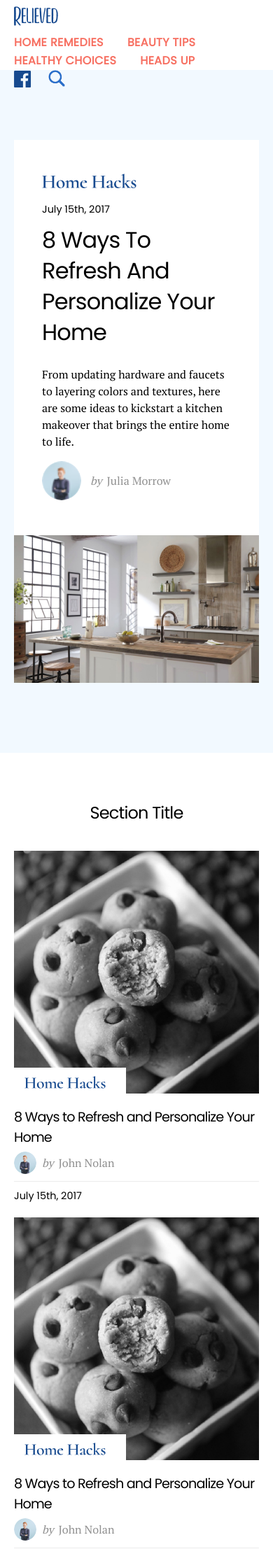
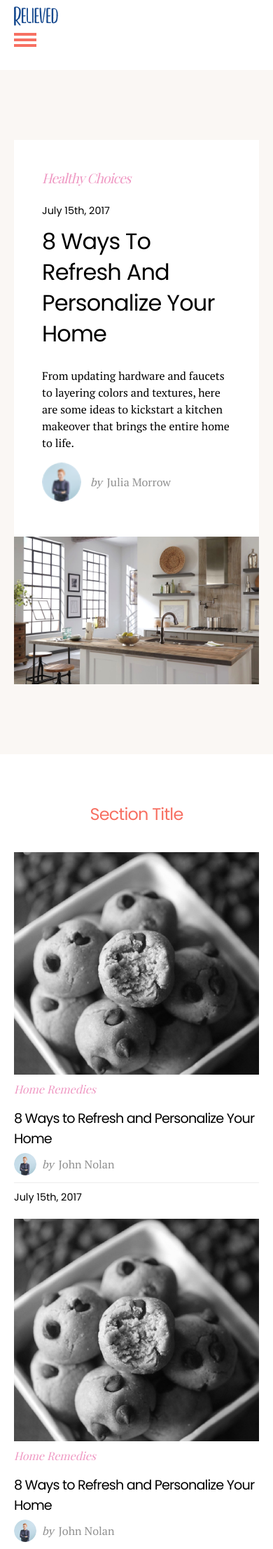
Before and after one commit to lmosele/templates1, a PHP site: page /relieved-index.php in a window 390 px wide. Shown: the top 2214 px of the page at 70% size. Run offline with PHP 8.4, Linux system fonts and the light colour scheme; style sheets or scripts are compiled from the project's sources; some libraries are stand-ins or nearby versions.

Commit message:
Responsive fun

```diff
--- a/relieved-index.php
+++ b/relieved-index.php
@@ -7,12 +7,12 @@
   <?php echo file_get_contents("./src/modules/_relieved-navbar.php") ?>
 
   <!-- Splash Header -->
-	<header class="splash row around-xs">
+	<header class="splash relieved-homepage row around-xs">
 		<article class="splash-container row">
 			<div class="splash-details col-xs-5 first-lg">
-				<div class="post-crumb-category">
+				<div class="post-crumb-category with-text">
 					<a href="#" class="post-crumb-link">
-						<img src="./dist/img/logo-homehacks.svg">
+						Healthy Choices
 					</a>
 				</div>
 				<span class="post-crumb-datetime">July 15th, 2017</span>
@@ -38,15 +38,15 @@
 
 	<!-- Recent Posts -->
 	<section class="section row">
-		<h2 class="section-title col-xs-12">Section Title</h2>
+		<h2 class="section-title text-orange col-xs-12">Section Title</h2>
 		<div class="col-xs-6 col-sm-3">
 			<article class="post-medium">
 				<div class="post-image-container">
 					<a href="#{post link}" class="post-image" alt="{post title}">
 						<img src="./dist/img/photos/tile1.jpg">
 					</a>
-					<div class="post-image-slug bottom">
-						<img src="./dist/img/logo-homehacks.svg">
+					<div class="post-image-slug full">
+						Home Remedies
 					</div>
 				</div>
 				<div class="post-details">
@@ -72,8 +72,8 @@
 					<a href="#{post link}" class="post-image" alt="{post title}">
 						<img src="./dist/img/photos/tile1.jpg">
 					</a>
-					<div class="post-image-slug bottom">
-						<img src="./dist/img/logo-homehacks.svg">
+					<div class="post-image-slug full">
+						Home Remedies
 					</div>
 				</div>
 				<div class="post-details">
@@ -99,8 +99,8 @@
 					<a href="#{post link}" class="post-image" alt="{post title}">
 						<img src="./dist/img/photos/tile1.jpg">
 					</a>
-					<div class="post-image-slug bottom">
-						<img src="./dist/img/logo-homehacks.svg">
+					<div class="post-image-slug full">
+						Home Remedies
 					</div>
 				</div>
 				<div class="post-details">
@@ -126,8 +126,8 @@
 					<a href="#{post link}" class="post-image" alt="{post title}">
 						<img src="./dist/img/photos/tile1.jpg">
 					</a>
-					<div class="post-image-slug bottom">
-						<img src="./dist/img/logo-homehacks.svg">
+					<div class="post-image-slug full">
+						Home Remedies
 					</div>
 				</div>
 				<div class="post-details">
@@ -147,6 +147,7 @@
 				</div>
 			</article>
 		</div>
+
 
 	</section>
 
@@ -275,7 +276,7 @@
 
 	<!-- top trending -->
 	<section class="section top-trending fullwidth">
-		<h2 class="section-title">Section Title</h2>
+		<h2 class="section-title text-orange">Section Title</h2>
 		<div class="pattern-background row"
 				 style="background-image: url('./dist/img/trending-bg.jpg')">
 			<div class="col-xs-12 col-md-6">
@@ -424,7 +425,7 @@
 
 	<!-- Inspiring Posts -->
 	<section class="section row">
-		<h2 class="section-title orange-title col-xs-12">Inspiring Posts</h2>
+		<h2 class="section-title text-orange col-xs-12">Inspiring Posts</h2>
 		<div class="col-xs-12 col-sm-12 col-md-10 row">
 			<div class="col-xs-6 col-md-3">
 				<article class="post-small">
--- a/src/modules/_footer.php
+++ b/src/modules/_footer.php
@@ -1,9 +1,9 @@
 <footer>
 	<div class="footer-brands row middle-xs">
-		<a href="#" class="footer-main-logo col-lg-2">
+		<a href="#" class="footer-main-logo col-xs-2">
       <img src="./dist/img/logo-sbly.svg" alt="{site name}">
 		</a>
-		<ul class="brands-list col-lg-5">
+		<ul class="brands-list hide-mobile col-xs-10">
         <li>
           <a href="#" class="brand-logo">
             <img src="./dist/img/logo-relieved.svg">
@@ -28,7 +28,7 @@
 	</div>
 
 	<div class="footer-legal-links row">
-		<ul class="links-list col-lg-6">
+		<ul class="links-list col-xs-9">
 			<li class="nav-link">
 				<a href="#">About</a>
 			</li>
@@ -45,7 +45,7 @@
 				<a href="#">Contact</a>
 			</li>
 		</ul>
-		<a href="#" class="footer-fb-logo end-xs col-lg-6">
+		<a href="#" class="footer-fb-logo end-xs col-xs-3">
       <img src="./dist/img/fb-icon.svg" alt="{site name}">
 		</a>
 	</div>
--- a/src/modules/_navbar.php
+++ b/src/modules/_navbar.php
@@ -5,7 +5,7 @@
         <img src="./dist/img/logo-sbly.svg" alt="{site name}">
       </a>
 
-      <ul class="brands-list col-lg-6 center-xs">
+      <ul class="brands-list hide-mobile col-xs-6 center-xs">
         <li>
           <a href="#" class="brand-logo">
             <img src="./dist/img/logo-relieved.svg">
--- a/src/modules/_relieved-navbar.php
+++ b/src/modules/_relieved-navbar.php
@@ -5,7 +5,7 @@
         <img src="./dist/img/logo-relieved.svg" alt="{site name}">
       </a>
 
-      <ul class="links-list category-nav col-lg-8 end-xs">
+      <ul class="links-list category-nav hide-mobile col-xs-8 end-xs">
         <li class="nav-link">
           <a href="#">Home Remedies</a>
         </li>
@@ -20,13 +20,15 @@
         </li>
       </ul>
 
-      <div class="home-nav-icons col-xs-1 end-xs">
-        <a href="#" class="home-nav-fb-logo">
+      <div class="home-nav-icons col-xs-2 end-xs">
+        <a href="#" class="hide-mobile home-nav-fb-logo">
           <img src="./dist/img/fb-icon.svg" alt="{site name}">
         </a>
-        <button class="reset-button home-nav-search">
+        <button class="hide-mobile reset-button home-nav-search">
           <img src="./dist/img/search-icon.svg" alt="{site name}">
         </button>
+        <!-- .menu-open class toggles hamburger to "x"-->
+        <button class="reset-button home-nav-hamburger-toggle "></button>
       </div>
     </div>
   </nav>
--- a/src/styles/_modules.scss
+++ b/src/styles/_modules.scss
@@ -28,7 +28,7 @@ $homeHacksBlue: #21D8FB;
 $tealBlue: #3BEFF3;
 $tealGreen: #4CDEBB;
 
-$tan: '';
+$tanBG: #FAF7F4;
 $gray: #909090;
 $grey: $gray;
 $lightgray: #ECECEC;
--- a/src/styles/_navbar.scss
+++ b/src/styles/_navbar.scss
@@ -23,6 +23,24 @@
   button {
     margin-right: 20px;
   }
+  .home-nav-hamburger-toggle {
+    display: none;
+    &:before {
+      content: url('../img/hamburger.svg');
+      width: 10px;
+      height: 10px;
+    }
+    &.menu-open {
+      &:before {
+        content: url('../img/hamburger-x.svg');
+        width: 10px;
+        height: 10px;
+      }
+    }
+    @include mobile {
+      display: inline-flex;
+    }
+  }
 }
 
 
@@ -30,12 +48,14 @@
   .nav-link {
     font-family: $nav;
     display: inline-block;
-    margin-right: 30px;
     text-transform: uppercase;
     font-weight: 600;
     &:hover {
       cursor: pointer;
       color: $orange;
+    }
+    &:not(:last-of-type) {
+      margin-right: 30px;
     }
   }
   &.category-nav {
@@ -57,4 +77,12 @@
       background: $orange;
     }
   }
+  @include tablet {
+    .nav-link {
+      font-size: 0.8em;
+      &:not(:last-of-type) {
+        margin-right: 10px;
+      }
+    }
+  }
 }
--- a/src/styles/_shared.scss
+++ b/src/styles/_shared.scss
@@ -1,23 +1,12 @@
-%inner-padding {
-  padding-left: $globalpadding;
-  padding-right: $globalpadding;
-  @include mobile {
-      padding-left: $globalpadding - 40px;
-      padding-right: $globalpadding - 40px;
-  }
-}
-
+// Section Styling
 .section {
   @extend %inner-padding;
   padding-top: 4rem;
   padding-bottom: 4rem;
-  // background-color: darken(white, 10%);
+  // background-color: gray;
   .section-title {
     margin-bottom: 2rem;
     text-align: center;
-    &.orange-title {
-      color: $orange;
-    }
   }
   .pattern-background {
     @extend %inner-padding;
@@ -31,7 +20,7 @@
   }
 }
 
-// BASE POST STYLING
+// Post Styling
 [class*="post-title"] {
   &:hover {
     color: $orange;
@@ -53,7 +42,19 @@
   margin-top: 10px;
   margin-bottom: 10px;
 }
-
+.post-crumb-category {
+  // if used as text instead of image:
+  &.with-text {
+    padding-bottom: 20px;
+    .post-crumb-link {
+      @include accent-style($pink);
+      font-size: $fontlarge;
+      &:hover {
+        font-style: initial;
+      }
+    }
+  }
+}
 .post-image-container {
   padding: 0;
   display: flex;
@@ -89,6 +90,14 @@
     }
     &.top {
       top: 0;
+    }
+    // for text category slugs:
+    &.full {
+      @include accent-style($pink);
+      width: 100%;
+      bottom: -5px;
+      padding-top: 10px;
+      padding-left: 0;
     }
   }
 }
@@ -147,7 +156,7 @@
 }
 
 
-// POST STYLING
+// Post Specific Styles
 .post-listing {
   padding-bottom: 20px;
   margin-bottom: 20px;
@@ -239,7 +248,7 @@
   padding-top: ($nav-height*2);
   padding-bottom: $nav-height;
   overflow:auto;
-  background-color: $blueBG;
+  background-color: $lightgrey;
   .splash-container {
     background-color: white;
     width: 100%;
@@ -261,8 +270,16 @@
       }
     }
   }
+  &.sbly-homepage {
+    background-color: $blueBG;
+  }
+  &.relieved-homepage {
+    background-color: $tanBG;
+  }
 }
 
+
+// Misc
 .subscribe-block {
   background-color: $blueBG;
   text-align: center;
@@ -307,6 +324,7 @@
   }
 }
 
+// Buttons
 .ghost-button-orange {
   padding: 10px 20px;
   border: 1px solid $orange;
@@ -332,6 +350,7 @@
     background-color: lighten($blue, 10%);
   }
 }
+
 
 .recommended-posts {
   margin-top: 20px;
--- a/src/styles/_typography.scss
+++ b/src/styles/_typography.scss
@@ -101,33 +101,6 @@ a {
   text-decoration: none;
 }
 
-// if you need old school list styles
-.reset-list {
-  margin-left: 10px;
-  li {
-    line-height: 1.9em;
-    margin-bottom: 5px;
-    &:last-of-type {
-      margin-bottom: 30px;
-    }
-    &:before {
-      content: "\25A0";
-      margin-right: 5px;
-    }
-  }
-}
-.reset-button {
-  background:none;
-  color:inherit;
-  border:none;
-  padding:0;
-  font: inherit;
-  cursor: pointer;
-  box-shadow: none;
-  outline-offset: 0;
-  outline: none;
-}
-
 @include mobile {
   h1 {
     font-size: $fontxlarger;
--- /dev/null
+++ b/src/styles/_utils.scss
@@ -0,0 +1,62 @@
+// UTILS
+
+%inner-padding {
+  padding-left: $globalpadding;
+  padding-right: $globalpadding;
+  @include laptop {
+      padding-left: $globalpadding - 30px;
+      padding-right: $globalpadding - 30px;
+  }
+  @include mobile {
+      padding-left: $globalpadding - 40px;
+      padding-right: $globalpadding - 40px;
+  }
+}
+
+@mixin accent-style($color) {
+  font-family: $accent;
+  font-style: italic;
+  color: $color;
+}
+
+@include mobile {
+  .hide-mobile {
+    display: none;
+  }
+}
+.text-orange {
+  color: $orange;
+}
+.text-pink {
+  color: $pink;
+}
+.text-blue {
+  color: $blue;
+}
+
+// if you need old school list styles
+.reset-list {
+  margin-left: 10px;
+  li {
+    line-height: 1.9em;
+    margin-bottom: 5px;
+    &:last-of-type {
+      margin-bottom: 30px;
+    }
+    &:before {
+      content: "\25A0";
+      margin-right: 5px;
+    }
+  }
+}
+.reset-button {
+  background:none;
+  color:inherit;
+  border:none;
+  padding:0;
+  font: inherit;
+  cursor: pointer;
+  box-shadow: none;
+  outline-offset: 0;
+  outline: none;
+}
--- a/src/styles/main.scss
+++ b/src/styles/main.scss
@@ -2,6 +2,7 @@
 @import "vendor/normalize";
 @import "vendor/grid";
 @import "modules";
+@import "utils";
 @import "typography";
 @import "shared";
 @import "navbar";
```
Also changed, not shown: index.php (+4 -4 lines), dist/img/hamburger-x.svg (added), dist/img/hamburger.svg (added).
